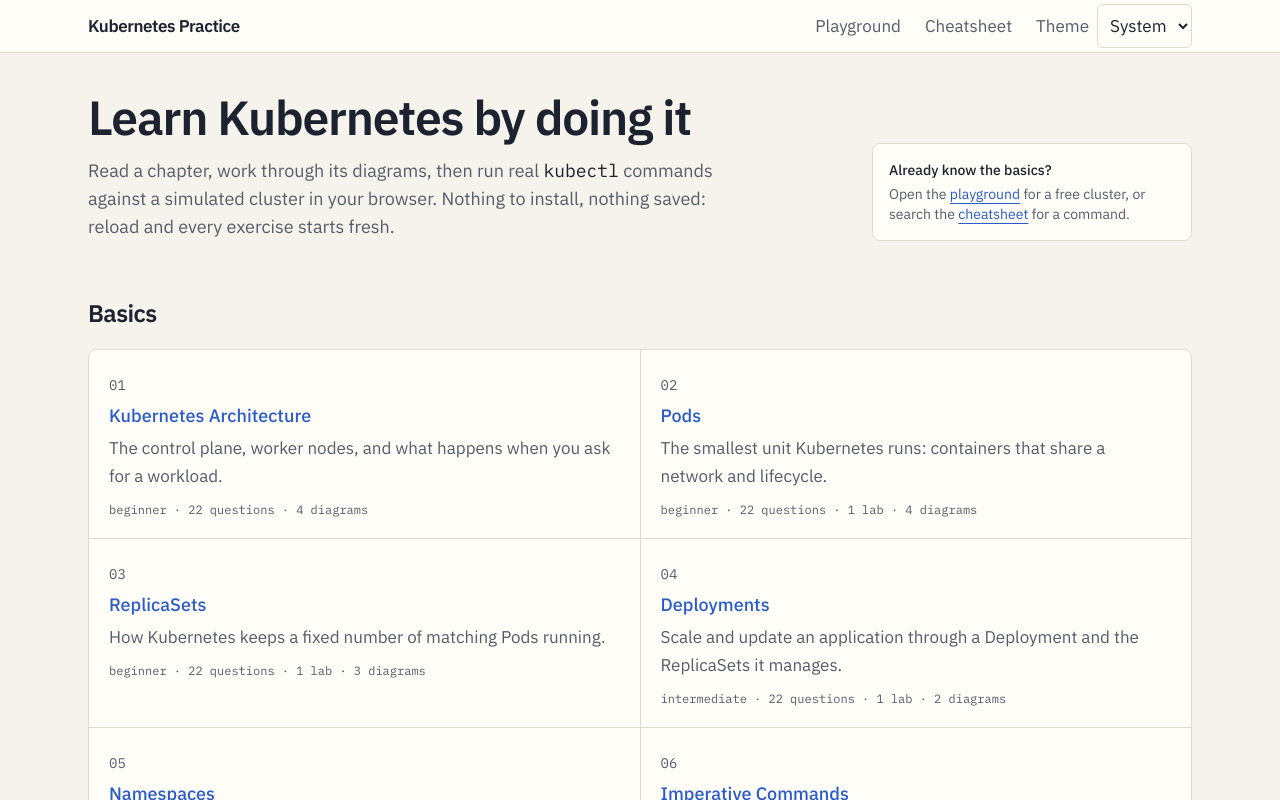
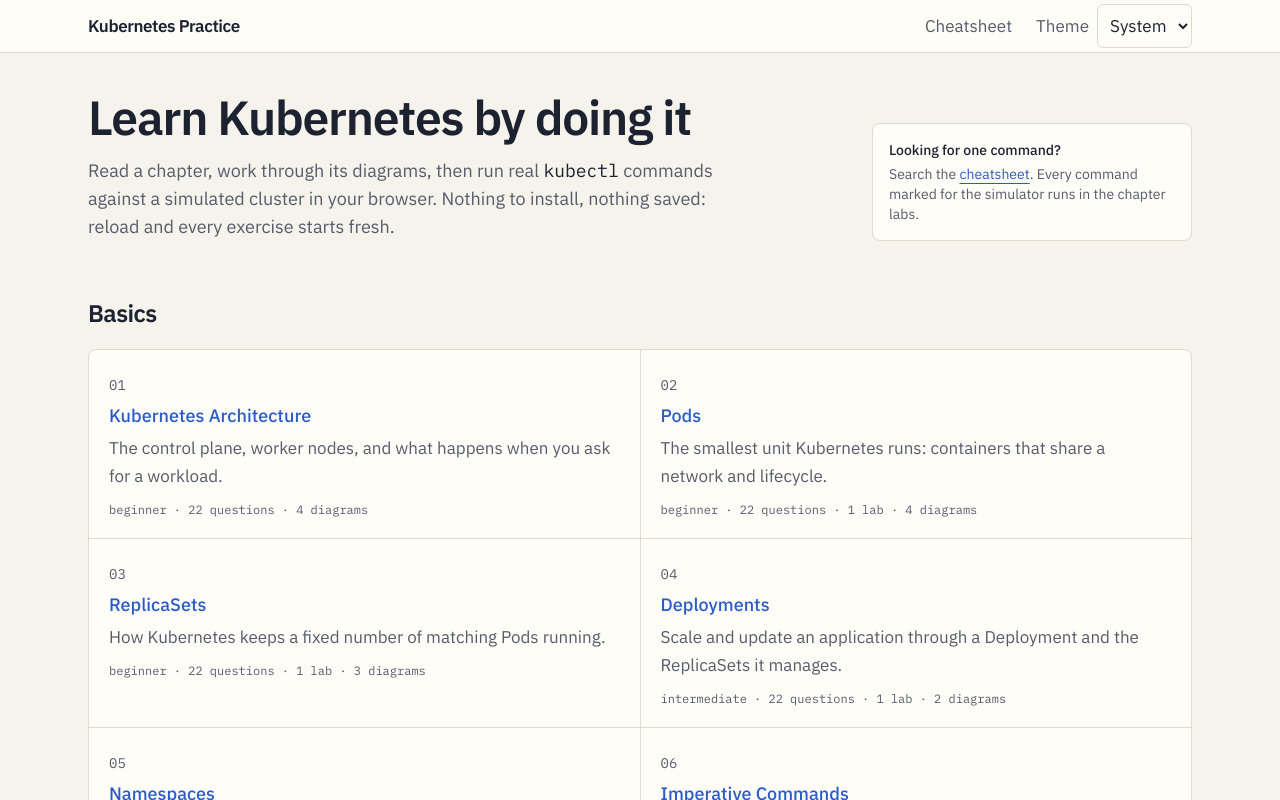
Before and after one commit to SaihanTaki/kubernetes-practice, a Next.js app: page / in a window 1280 px wide. Shown: the top 800 px of the page. Built offline with nearby package versions, Linux system fonts and the light colour scheme.

Commit message:
feat(ui): remove playground page
Every chapter lab already runs the simulator, so a separate free
cluster page duplicated them. Header link, home pointer, and the
Architecture chapter's link now point at the labs.

```diff
--- a/app/layout.tsx
+++ b/app/layout.tsx
@@ -21,15 +21,11 @@
       </head>
       <body className="flex min-h-screen flex-col font-sans text-[17px] leading-7 antialiased">
         <header className="border-b border-border bg-surface">
-          <nav className="mx-auto flex w-full max-w-6xl flex-wrap items-center gap-x-6 px-4 py-1 sm:px-6">
+          <nav className="mx-auto flex w-full max-w-6xl items-center gap-x-4 px-4 py-1 sm:gap-x-6 sm:px-6">
             <NavLink href="/" className="mr-auto font-semibold tracking-tight text-fg">
               Kubernetes Practice
             </NavLink>
-            {/* On phones the links take their own row under the name and theme picker. */}
-            <div className="order-last flex w-full gap-6 sm:order-none sm:w-auto">
-              <NavLink href="/playground">Playground</NavLink>
-              <NavLink href="/cheatsheet">Cheatsheet</NavLink>
-            </div>
+            <NavLink href="/cheatsheet">Cheatsheet</NavLink>
             <ThemeSelect />
           </nav>
         </header>
--- a/app/page.tsx
+++ b/app/page.tsx
@@ -25,12 +25,10 @@
           </p>
         </div>
         <div className="rounded-lg border border-border bg-surface p-4 text-sm">
-          <p className="font-medium">Already know the basics?</p>
+          <p className="font-medium">Looking for one command?</p>
           <p className="mt-1 text-muted">
-            Open the <Link href="/playground" className="text-accent underline underline-offset-4">playground</Link> for a
-            free cluster, or search the{" "}
-            <Link href="/cheatsheet" className="text-accent underline underline-offset-4">cheatsheet</Link> for a
-            command.
+            Search the <Link href="/cheatsheet" className="text-accent underline underline-offset-4">cheatsheet</Link>.
+            Every command marked for the simulator runs in the chapter labs.
           </p>
         </div>
       </div>
--- a/app/playground/Playground.tsx
+++ /dev/null
@@ -1,26 +0,0 @@
-"use client";
-
-import { Terminal } from "@/components/Terminal";
-import { useCluster } from "@/components/useCluster";
-import { WorkloadDiagram } from "@/components/WorkloadDiagram";
-import type { Fixture } from "@/lib/simulator";
-
-const fixture: Fixture = {
-  deployments: [{ name: "web", replicas: 2, image: "nginx:1.27", labels: { app: "web" } }],
-  pods: [{ name: "toolbox", image: "busybox:1.36", labels: { app: "toolbox" } }],
-};
-
-export function Playground() {
-  const { cluster, execute, reset, epoch } = useCluster(fixture);
-  return (
-    <>
-      <Terminal key={epoch} execute={execute} label="Playground" />
-      <button type="button" onClick={reset} className="mt-3 min-h-11 rounded-md border border-border px-4 hover:bg-code">
-        Reset cluster
-      </button>
-      <div className="mt-6">
-        <WorkloadDiagram cluster={cluster} />
-      </div>
-    </>
-  );
-}
--- a/app/playground/page.tsx
+++ /dev/null
@@ -1,18 +0,0 @@
-import type { Metadata } from "next";
-import { Playground } from "./Playground";
-
-export const metadata: Metadata = { title: "Playground" };
-
-export default function PlaygroundPage() {
-  return (
-    <>
-      <h1 className="text-3xl font-semibold">Playground</h1>
-      <p className="mt-3 mb-6 max-w-2xl text-muted">
-        A small simulated cluster with a Deployment called <code className="font-mono">web</code> and a standalone Pod
-        called <code className="font-mono">toolbox</code>. Try deleting each Pod and compare what happens. Reloading the
-        page resets everything.
-      </p>
-      <Playground />
-    </>
-  );
-}
--- a/content/chapters/architecture.mdx
+++ b/content/chapters/architecture.mdx
@@ -115,7 +115,7 @@
 
 ## Try it
 
-There is no lab for this chapter. To see the nodes of the simulated cluster, open the [playground](/playground) and run `kubectl get nodes`.
+There is no lab for this chapter. Every lab runs the same simulated cluster, so you can run `kubectl get nodes` in the [Pods lab](/chapters/pods) to see its control plane and worker nodes.
 
 ## Check yourself
 
```
Also changed, not shown: 1 other file (tests, documents, lock files or other folders).
